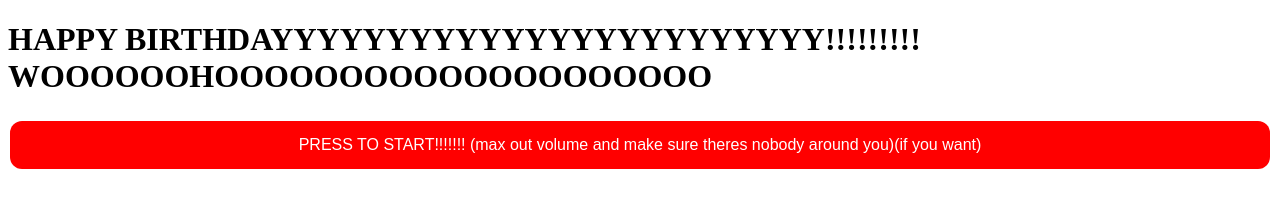
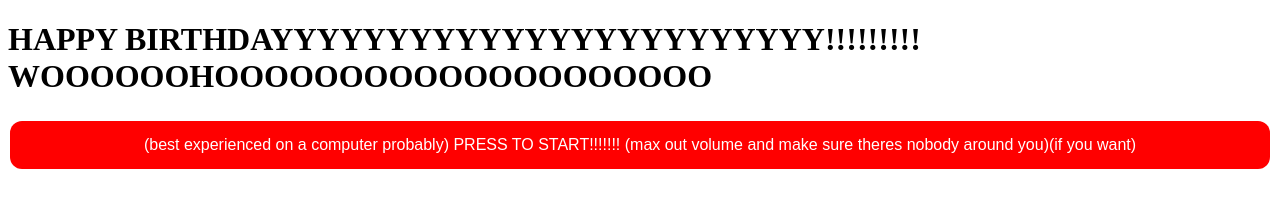
Before and after one commit to TheLegendaryZHR/TheLegendaryZHR.github.io, a plain HTML site: page index.html in a window 1280 px wide. Drawn offline with Linux system fonts and the light colour scheme.

Commit message:
Update index.html

```diff
--- a/index.html
+++ b/index.html
@@ -85,7 +85,7 @@
         <audio id="audio1" src="janisa/music/combined.wav"></audio>
 
         <!-- Custom play button -->
-        <button class="play-button" onclick="playAudioAndShowImages()">PRESS TO START!!!!!!! (max out volume and make sure theres nobody around you)(if you want)</button>
+        <button class="play-button" onclick="playAudioAndShowImages()">(best experienced on a computer probably) PRESS TO START!!!!!!! (max out volume and make sure theres nobody around you)(if you want)</button>
     </div>
     <!-- Hidden images -->
     <img id="image1" class="bouncing-image" src="janisa/images/img1.jpg" alt="Image 1">
```
